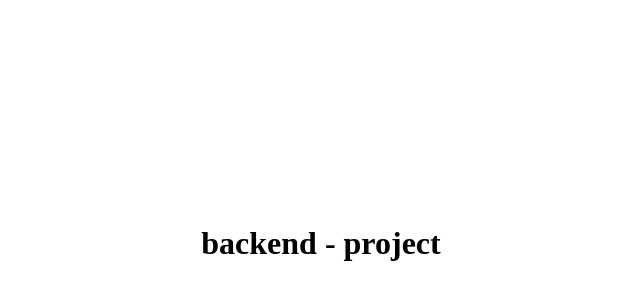
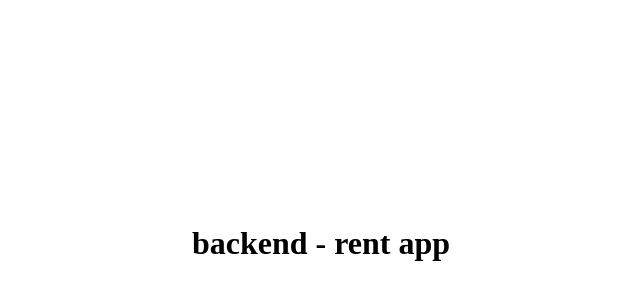
Before and after one commit to Yahiasky/backend-rent, a website: page views/root.html in a window 1280 px wide. Shown: the part 178-478 px from the top of the page, without its empty margins (319-959 px from the left). Drawn offline with Linux system fonts and the light colour scheme; files that its build step writes are made by us from their sources.

Commit message:
update root.html
updating root context

```diff
--- a/package.json
+++ b/package.json
@@ -2,10 +2,10 @@
   "name": "nodejsnotes",
   "version": "1.0.0",
   "description": "",
-  "main": "server.js",
+  "main": "index.js",
   "scripts": {
-    "start": "node server.js",
-    "dev": "nodemon server.js"
+    "start": "node index.js",
+    "dev": "nodemon index.js"
   },
   "author": "yahia",
   "license": "ISC",
--- a/routes/root.js
+++ b/routes/root.js
@@ -5,8 +5,8 @@ const path=require('path')
 //=>
 
 app.get('^/$|index(.html)?',(req,res)=>{
-    console.log(`\n ${req.url} \n`)
-    connection_MySQL.query(`INSERT INTO access (  URL, METHOD) VALUES ( '${req.url}','${req.method}' );`)
+
+
     res.sendFile(path.join(__dirname,'..','views','root.html'))
 
 })
--- a/views/root.html
+++ b/views/root.html
@@ -10,6 +10,6 @@
 
 
 
-    <h1 id="title">backend - project</h1>
+    <h1 id="title">backend - rent app </h1>
 </body>
 </html>
```
